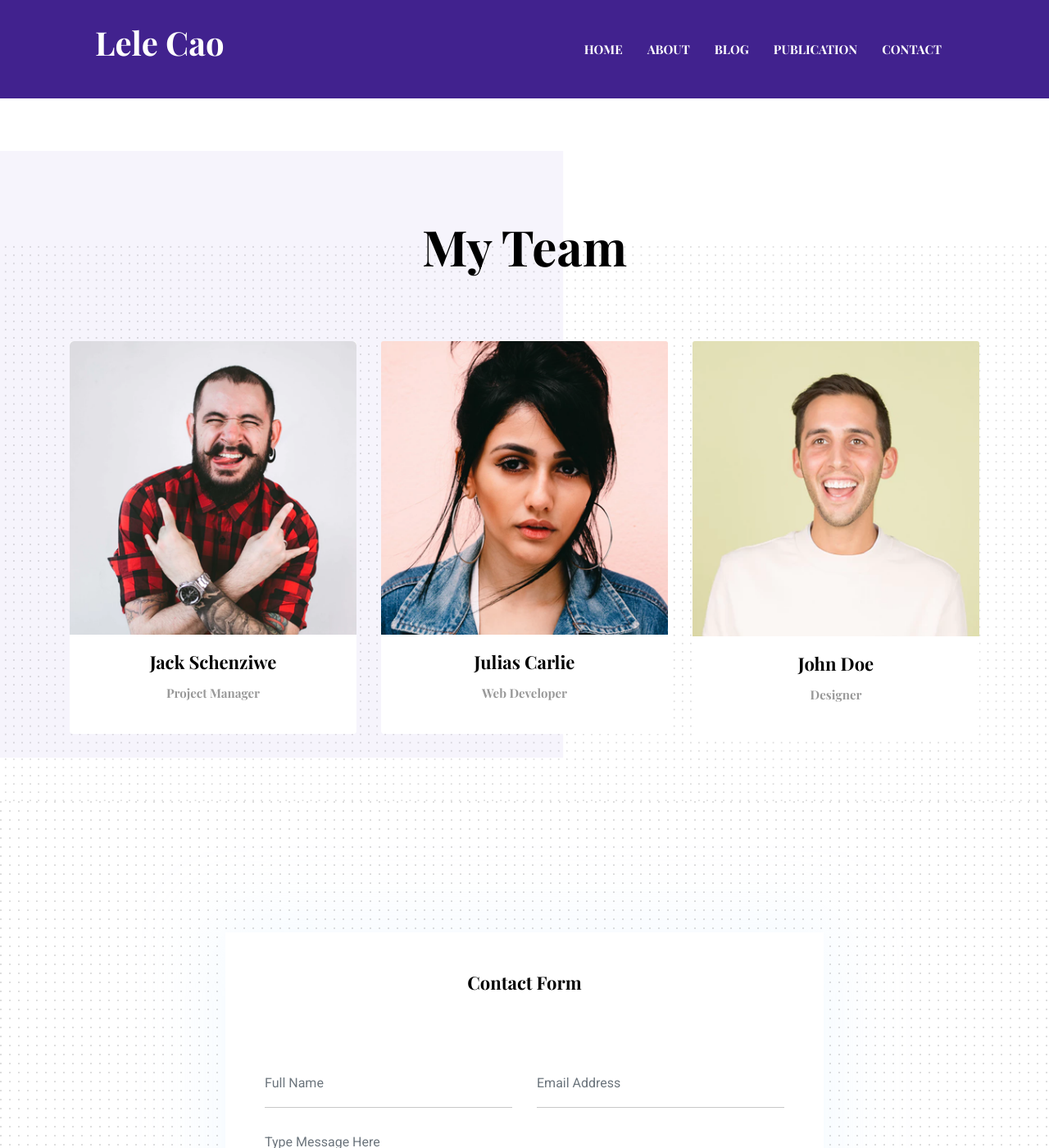
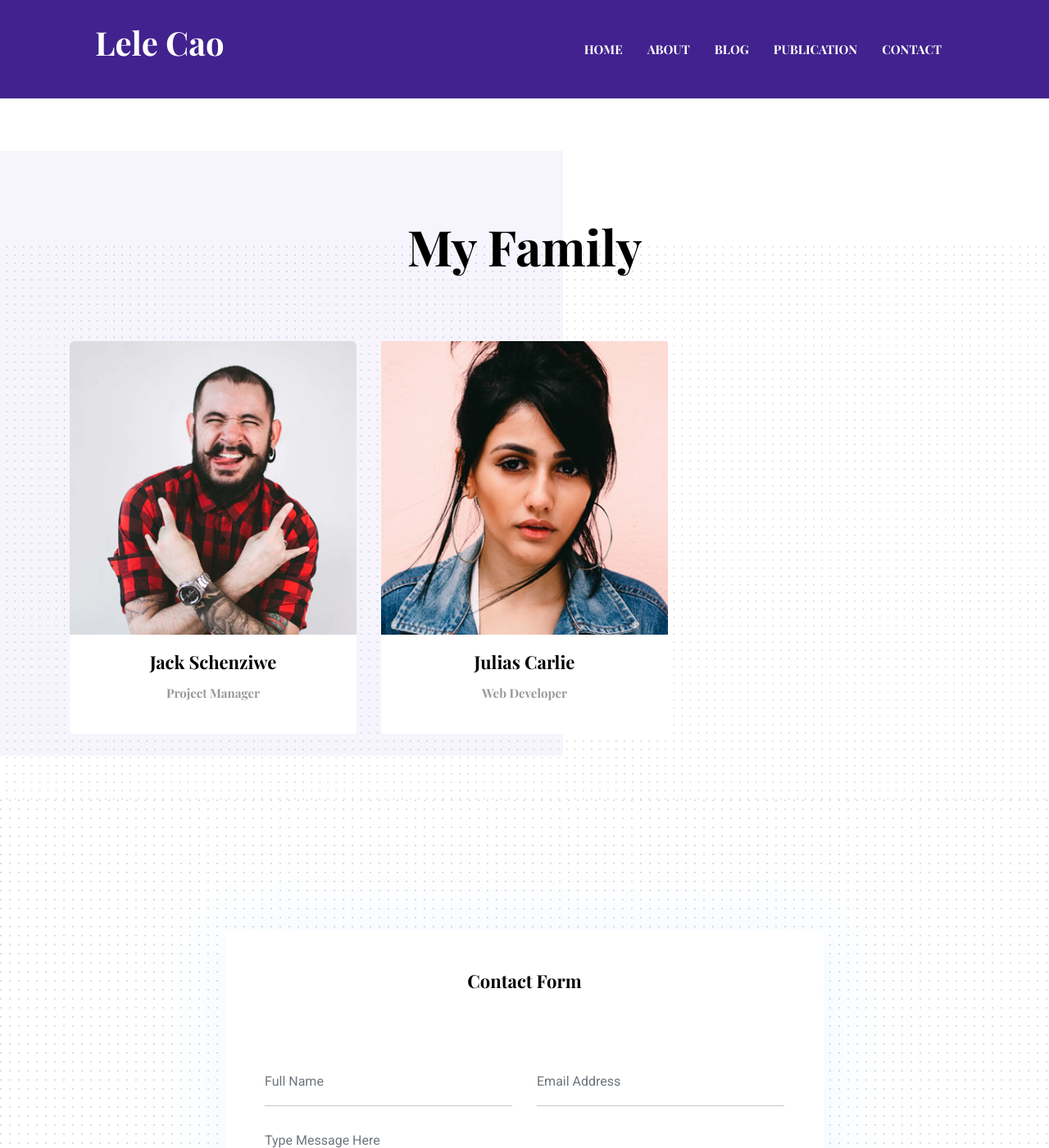
Before and after one commit to vishalbelsare/caolele.github.io, a Jekyll site: the page built from _pages/about.md, in a window 1280 px wide and 1400 px high, scrolled down 813 px. Shown: the whole window at 82% size. Built offline with Jekyll 4.4.1, drawn with Linux system fonts in a browser that asks for light colours.

Commit message:
my family

```diff
--- a/_data/settings.yml
+++ b/_data/settings.yml
@@ -84,10 +84,6 @@ team:
   - title : "Julias Carlie"
     image : "assets/images/team/member-2.png"
     designation : "Web Developer"
-
-  - title : "John Doe"
-    image : "assets/images/team/member-3.png"
-    designation : "Designer"
 
 
 #-------------------------------
--- a/_includes/team-section.html
+++ b/_includes/team-section.html
@@ -4,7 +4,7 @@
   <div class="container">
     <div class="row">
       <div class="col-12 text-center">
-        <h2 class="section-title">My Team</h2>
+        <h2 class="section-title">My Family</h2>
       </div>
       {% for team-member in site.data.settings.team %}
       <div class="col-md-4 col-sm-6 mb-4 mb-md-0">
```
